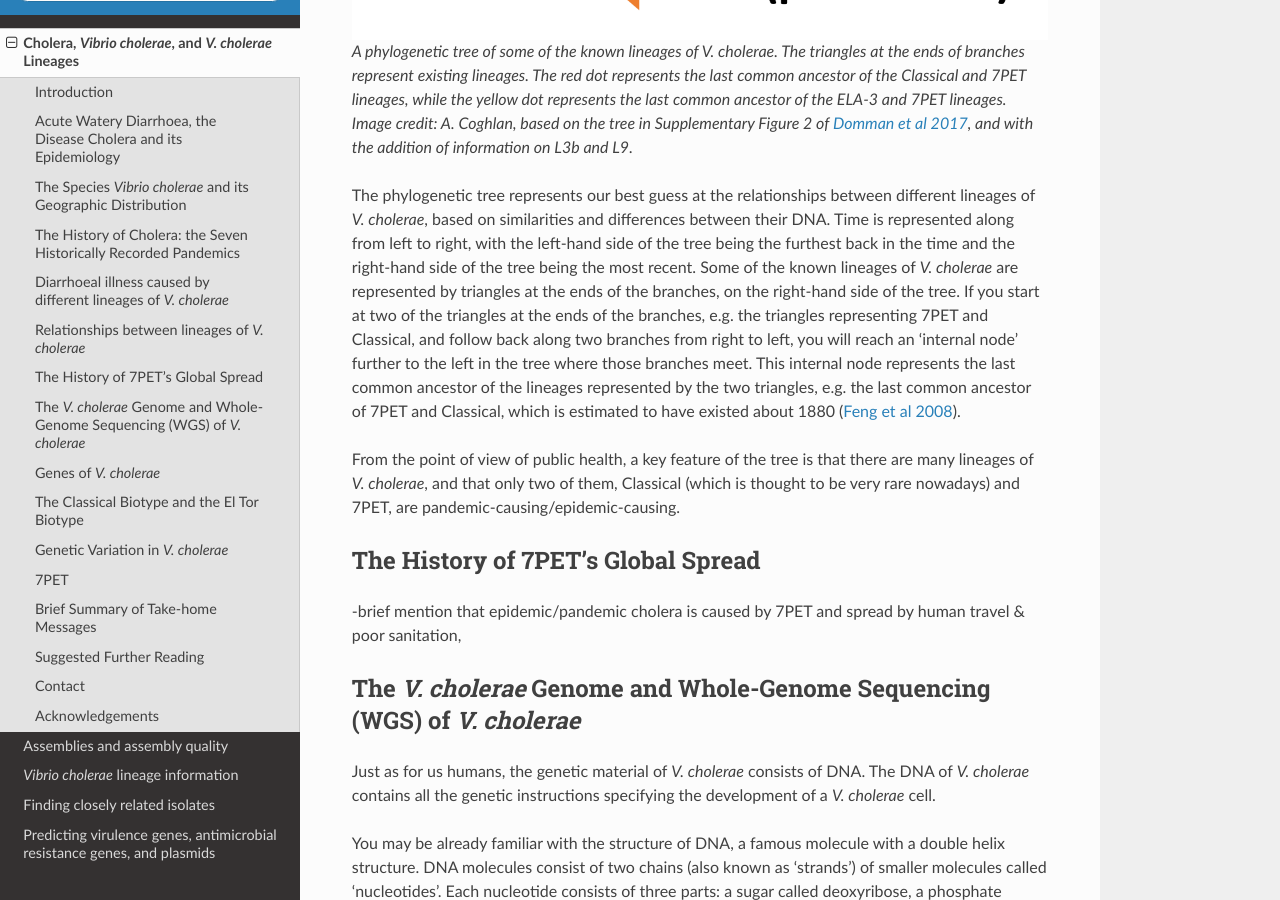
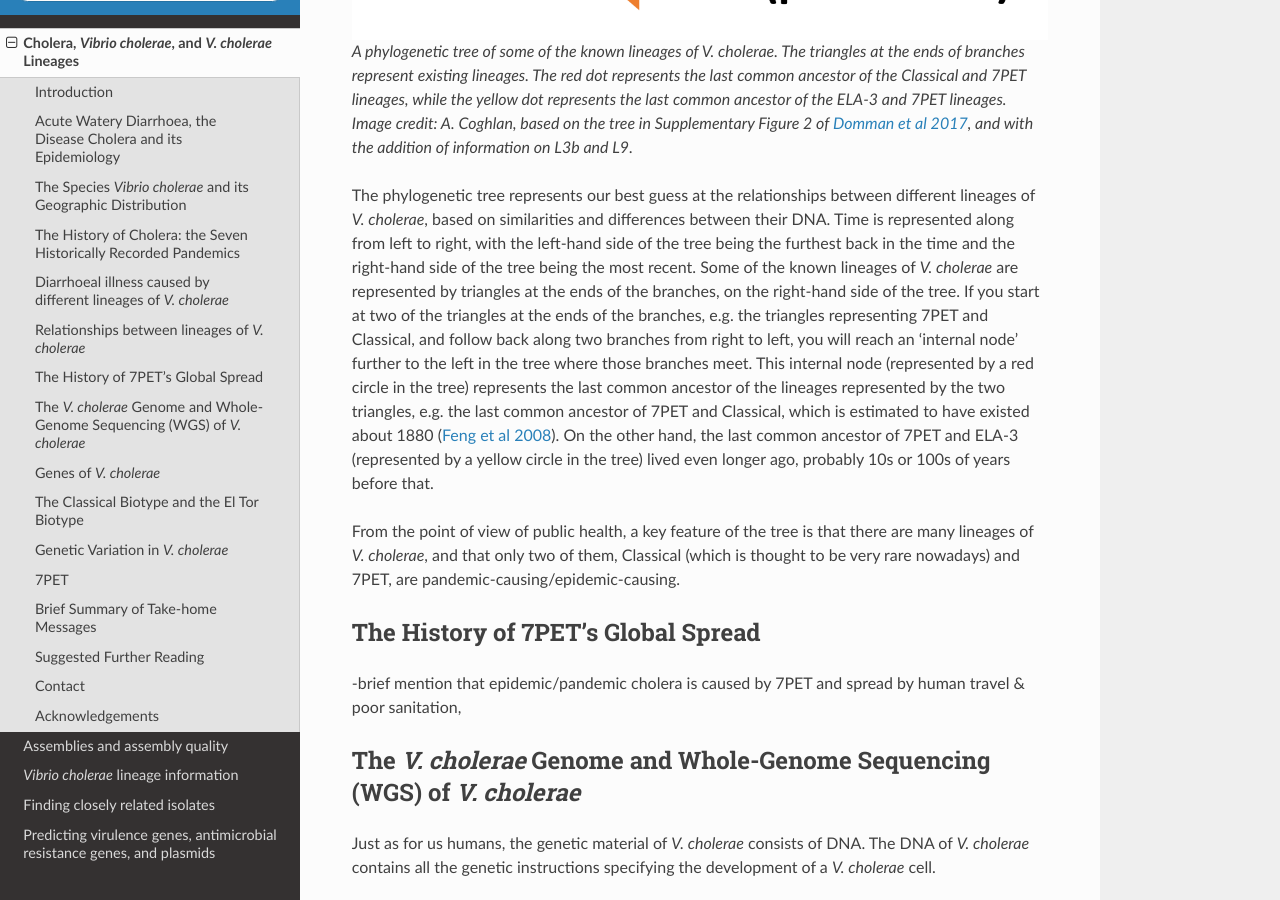
Before and after one commit to avrilcoghlan/cholerabook, a Sphinx documentation site: the page built from docs/source/vibriogenomes.rst, in a window 1280 px wide and 900 px high, scrolled down 8380 px. Built offline with Sphinx 7.4.7 and the Read the Docs theme 2.0.0, drawn with Linux system fonts in a browser that asks for light colours.

Commit message:
Update vibriogenomes.rst

```diff
--- a/docs/source/vibriogenomes.rst
+++ b/docs/source/vibriogenomes.rst
@@ -191,8 +191,9 @@ differences between their DNA. Time is represented along from left to right, wit
 right-hand side of the tree being the most recent. Some of the known lineages of *V. cholerae* are represented by triangles at the ends of the branches, on the
 right-hand side of the tree. If you start at two of the triangles at the ends of the branches, e.g. the triangles representing 7PET and Classical, and follow
 back along two branches from right to left, you will reach an 'internal node' further to the left in the tree where those branches meet. This internal
-node represents the last common ancestor of the lineages represented by the two triangles, e.g.
-the last common ancestor of 7PET and Classical, which is estimated to have existed about 1880 (`Feng et al 2008`_).
+node (represented by a red circle in the tree) represents the last common ancestor of the lineages represented by the two triangles, e.g.
+the last common ancestor of 7PET and Classical, which is estimated to have existed about 1880 (`Feng et al 2008`_). On the other hand,
+the last common ancestor of 7PET and ELA-3 (represented by a yellow circle in the tree) lived even longer ago, probably 10s or 100s of years before that.
 
 .. _Feng et al 2008: https://pubmed.ncbi.nlm.nih.gov/19115014/
 
```
